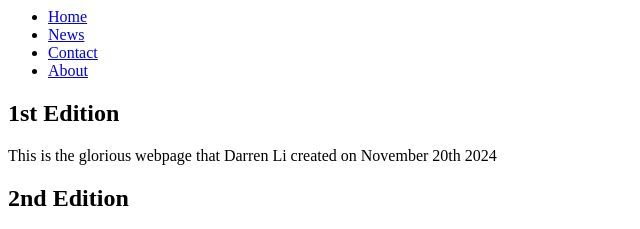
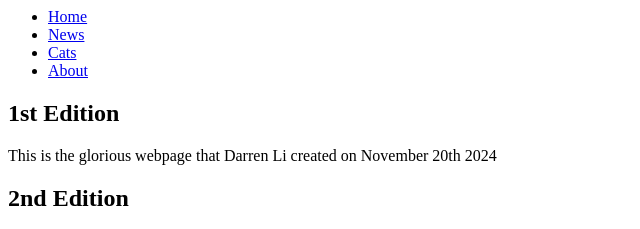
Before and after one commit to darrenlii14/Darrens-Luxurious-Webpage, a plain HTML site: page index.html in a window 1280 px wide. Shown: the top 229 px of the page, 0-640 px from the left. Drawn offline with Linux system fonts and the light colour scheme; files whose address does not match are found by name.

Commit message:
Add files via upload

```diff
--- a/index.html
+++ b/index.html
@@ -8,7 +8,7 @@
         <ul>
             <li><a href="index.html">Home</a></li>
               <li><a href="index.html">News</a></li>
-              <li><a href="index.html">Contact</a></li>
+              <li><a href="index.html">Cats</a></li>
               <li><a href="index.html">About</a></li>
         </ul>
         <h2> 1st Edition </h2>
```
